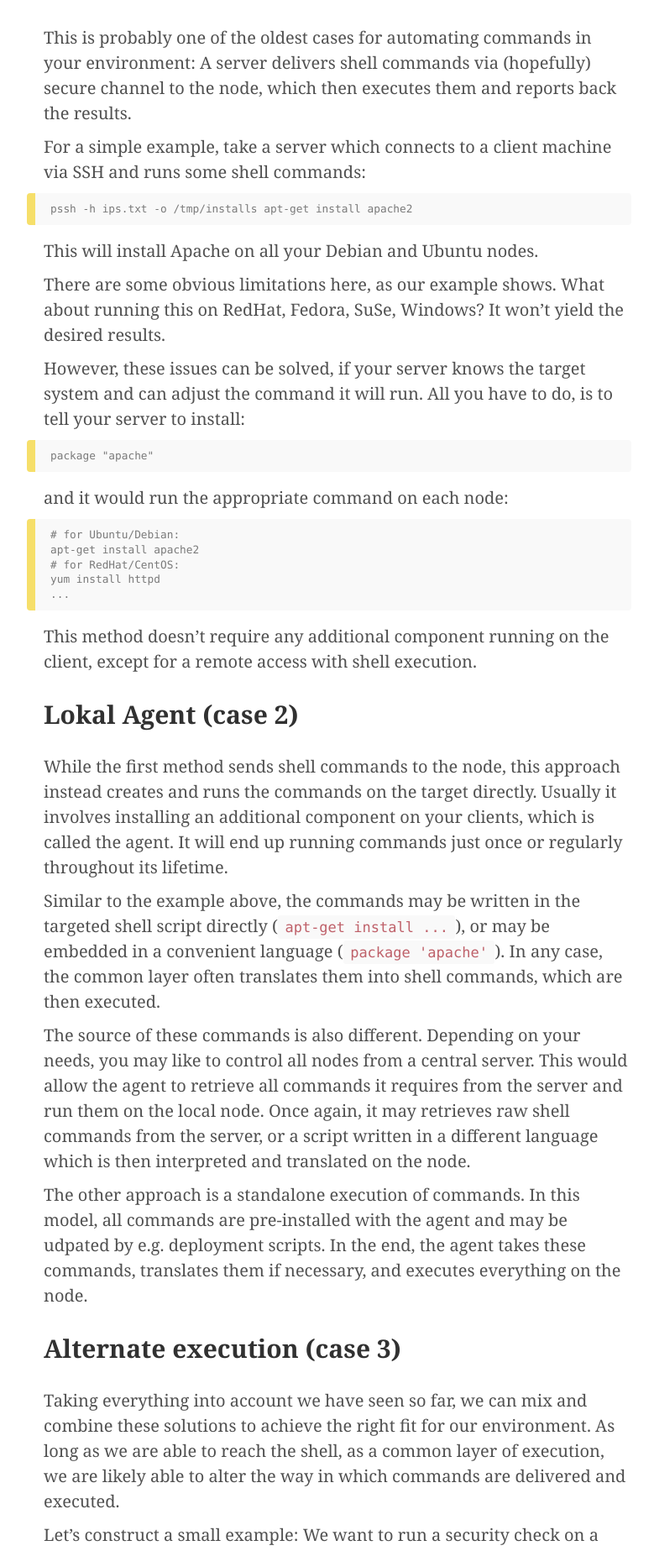
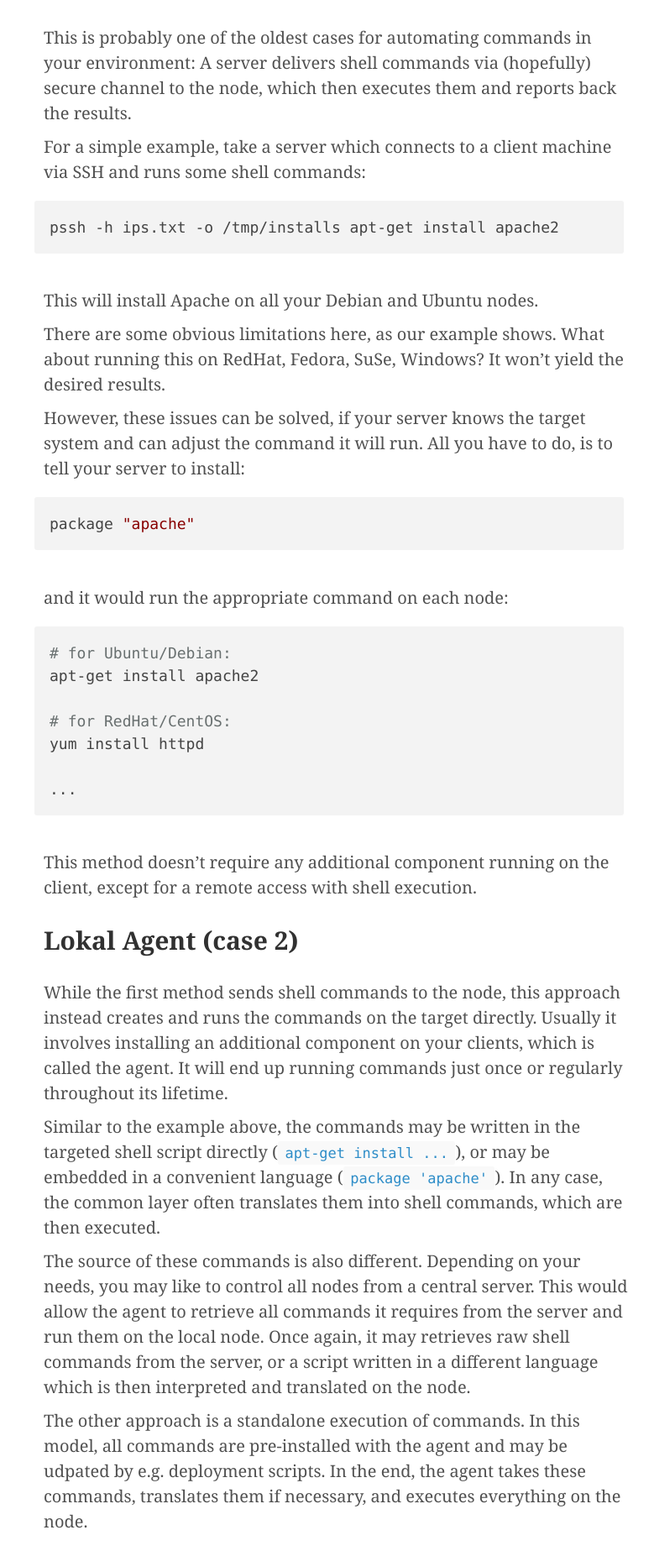
Before and after one commit to vulcanosec/blog.vulcanosec.com, a Jekyll site: the page built from _posts/2015-06-15-automation-and-the-shell.md, in a window 1280 px wide. Shown: the part 1585-3432 px from the top of the page at 84% size, without its empty margins (238-1017 px from the left). Built offline with Jekyll 4.4.1, drawn with Linux system fonts in a browser that asks for light colours; nearby versions of some CDN libraries; some web fonts are replaced; comment, search, counter and statistics services are not loaded.

Commit message:
added syntax highlighting
Signed-off-by: Dominik Richter <dominik@vulcanosec.com>

````diff
--- a/_layouts/default.html
+++ b/_layouts/default.html
@@ -1,5 +1,8 @@
 <html>
 	{% include head.html %}
+	<link rel="stylesheet" href="//cdnjs.cloudflare.com/ajax/libs/highlight.js/8.6/styles/default.min.css">
+	<script src="//cdnjs.cloudflare.com/ajax/libs/highlight.js/8.6/highlight.min.js"></script>
+	<script>hljs.initHighlightingOnLoad();</script>
 	<body>
 		{{ content }}
 		<script>
--- a/_posts/2015-06-15-automation-and-the-shell.md
+++ b/_posts/2015-06-15-automation-and-the-shell.md
@@ -25,9 +25,9 @@ This is probably one of the oldest cases for automating commands in your environ
 
 For a simple example, take a server which connects to a client machine via SSH and runs some shell commands:
 
-```
-pssh -h ips.txt -o /tmp/installs apt-get install apache2
-```
+<pre><code class="bash"
+>pssh -h ips.txt -o /tmp/installs apt-get install apache2
+</code></pre>
 
 This will install Apache on all your Debian and Ubuntu nodes.
 
@@ -35,19 +35,21 @@ There are some obvious limitations here, as our example shows. What about runnin
 
 However, these issues can be solved, if your server knows the target system and can adjust the command it will run. All you have to do, is to tell your server to install:
 
-```
-package "apache"
-```
+<pre><code class="ruby"
+>package "apache"
+</code></pre>
 
 and it would run the appropriate command on each node:
 
-```
-# for Ubuntu/Debian:
+<pre><code class="bash"
+># for Ubuntu/Debian:
 apt-get install apache2
+
 # for RedHat/CentOS:
 yum install httpd
+
 ...
-```
+</code></pre>
 
 This method doesn't require any additional component running on the client, except for a remote access with shell execution.
 
--- a/assets/css/default.css
+++ b/assets/css/default.css
@@ -287,25 +287,24 @@ blockquote p {
 }
 
 code, pre {
-	font-family: Menlo, Monaco, "Courier New", monospace;
+	font-family: "Source Code Pro",Menlo,Monaco,Consolas,monospace;
 	background-color: #f9f9f9;
 }
 
 code {
 	padding: .25em .5em;
 	font-size: 85%;
-	color: #bf616a;
+	color: #2E8DC8;
 	border-radius: 3px;
 }
 
 pre {
-	display: block;
-	font-size: .8rem;
-	line-height: 1.4;
-	white-space: pre;
-	word-break: break-all;
-	word-wrap: break-word;
-	border-left: 10px solid #F6DF6A;
+	font-size: 0.9em;
+	overflow: auto;
+	border-radius: 0.25em;
+	margin-bottom: 1.8em;
+	padding: 0.5em;
+	background-color: #FFFFFF;
 }
 
 pre code {
````
Also changed, not shown: 6 other files.
